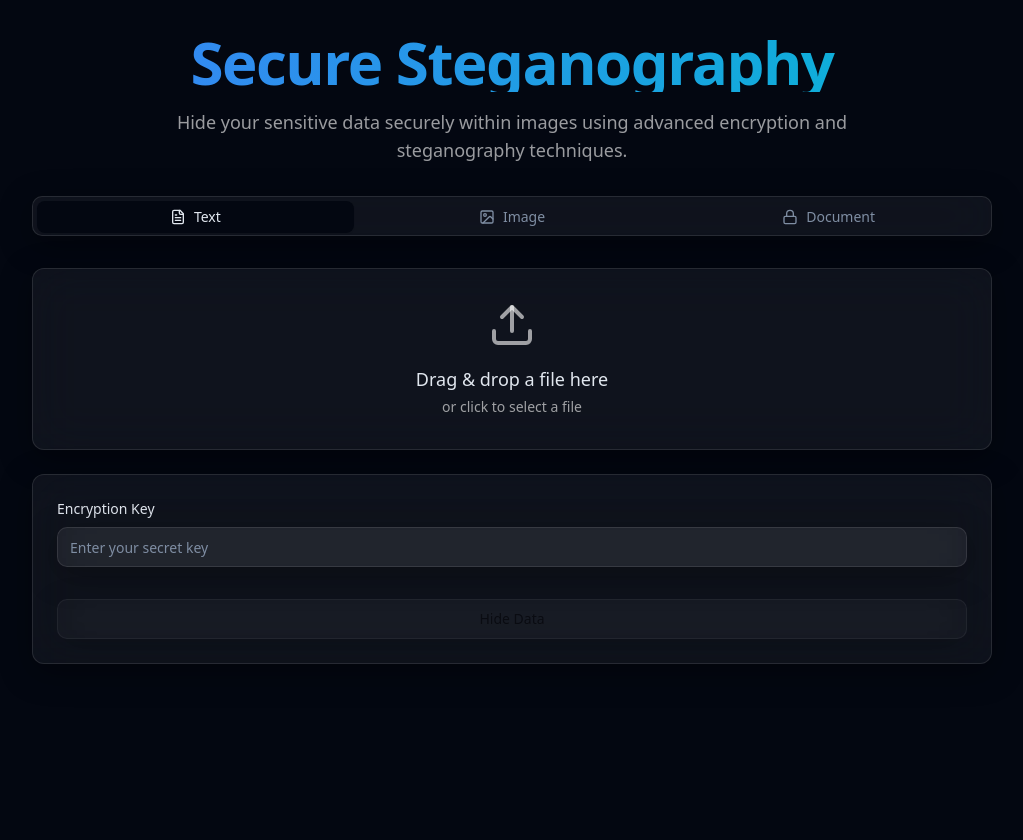
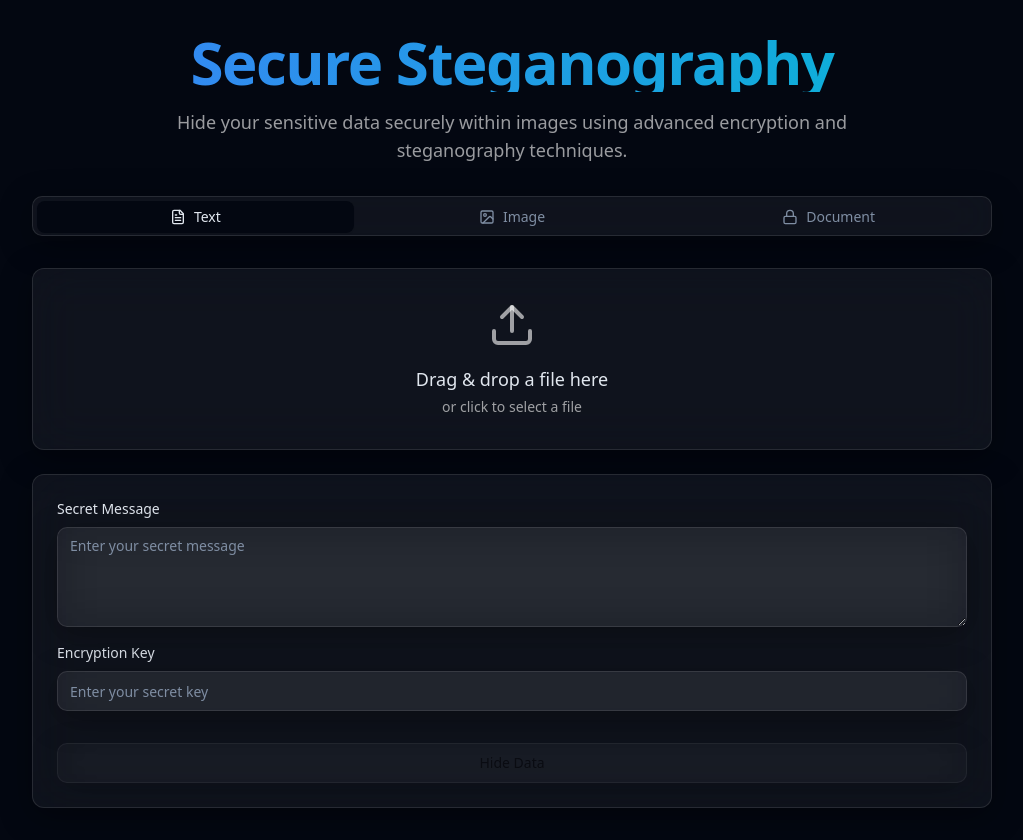
Before and after one commit to bbheemara/secure-stego, a React (Vite) app: page / in a window 1280 px wide. Shown: the whole page, without its empty margins (128-1151 px from the left). Before the commit the page ends 800 px from the top, so only its background shows below. Built offline with nearby package versions, Linux system fonts and the light colour scheme.

Commit message:
Add secret message input
The application currently lacks an input field for entering the secret message to be hidden within the image.  This commit addresses that omission.

```diff
--- a/src/pages/Index.tsx
+++ b/src/pages/Index.tsx
@@ -6,10 +6,12 @@ import { Button } from '../components/ui/button';
 import { Input } from '../components/ui/input';
 import { Tabs, TabsContent, TabsList, TabsTrigger } from '../components/ui/tabs';
 import { FileText, Image as ImageIcon, Lock } from 'lucide-react';
+import { Textarea } from '../components/ui/textarea';
 
 const Index = () => {
   const [coverImage, setCoverImage] = useState<string | null>(null);
   const [secretKey, setSecretKey] = useState('');
+  const [secretMessage, setSecretMessage] = useState('');
 
   const handleFileSelected = (file: File) => {
     const reader = new FileReader();
@@ -59,6 +61,19 @@ const Index = () => {
 
             <div className="space-y-4 neo-glass p-6 rounded-lg">
               <div className="space-y-2">
+                <label htmlFor="secretMessage" className="block text-sm font-medium">
+                  Secret Message
+                </label>
+                <Textarea
+                  id="secretMessage"
+                  value={secretMessage}
+                  onChange={(e) => setSecretMessage(e.target.value)}
+                  placeholder="Enter your secret message"
+                  className="neo-glass min-h-[100px]"
+                />
+              </div>
+
+              <div className="space-y-2">
                 <label htmlFor="secretKey" className="block text-sm font-medium">
                   Encryption Key
                 </label>
@@ -75,7 +90,7 @@ const Index = () => {
               <div className="pt-4">
                 <Button
                   className="w-full neo-glass hover:bg-white/10"
-                  disabled={!coverImage || !secretKey}
+                  disabled={!coverImage || !secretKey || !secretMessage}
                 >
                   Hide Data
                 </Button>
```
